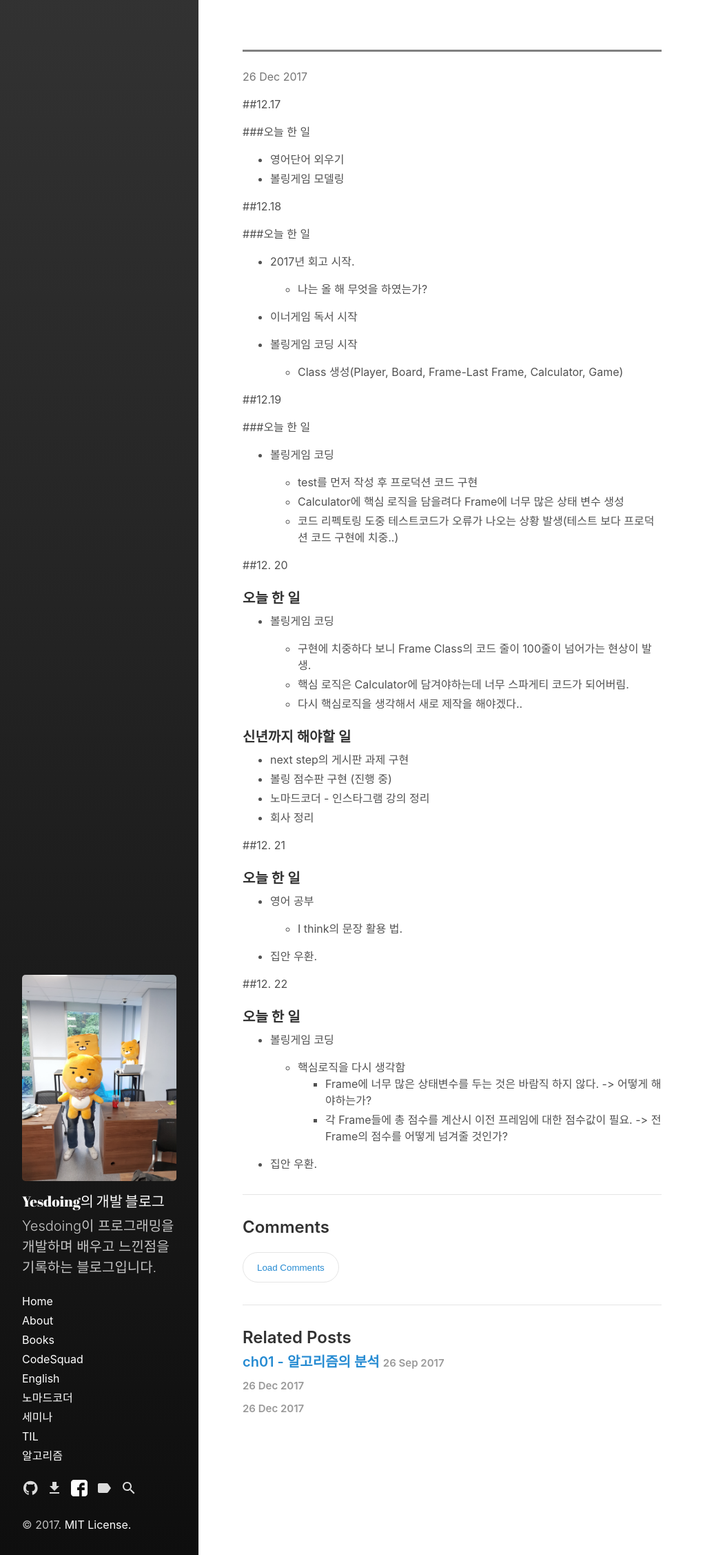
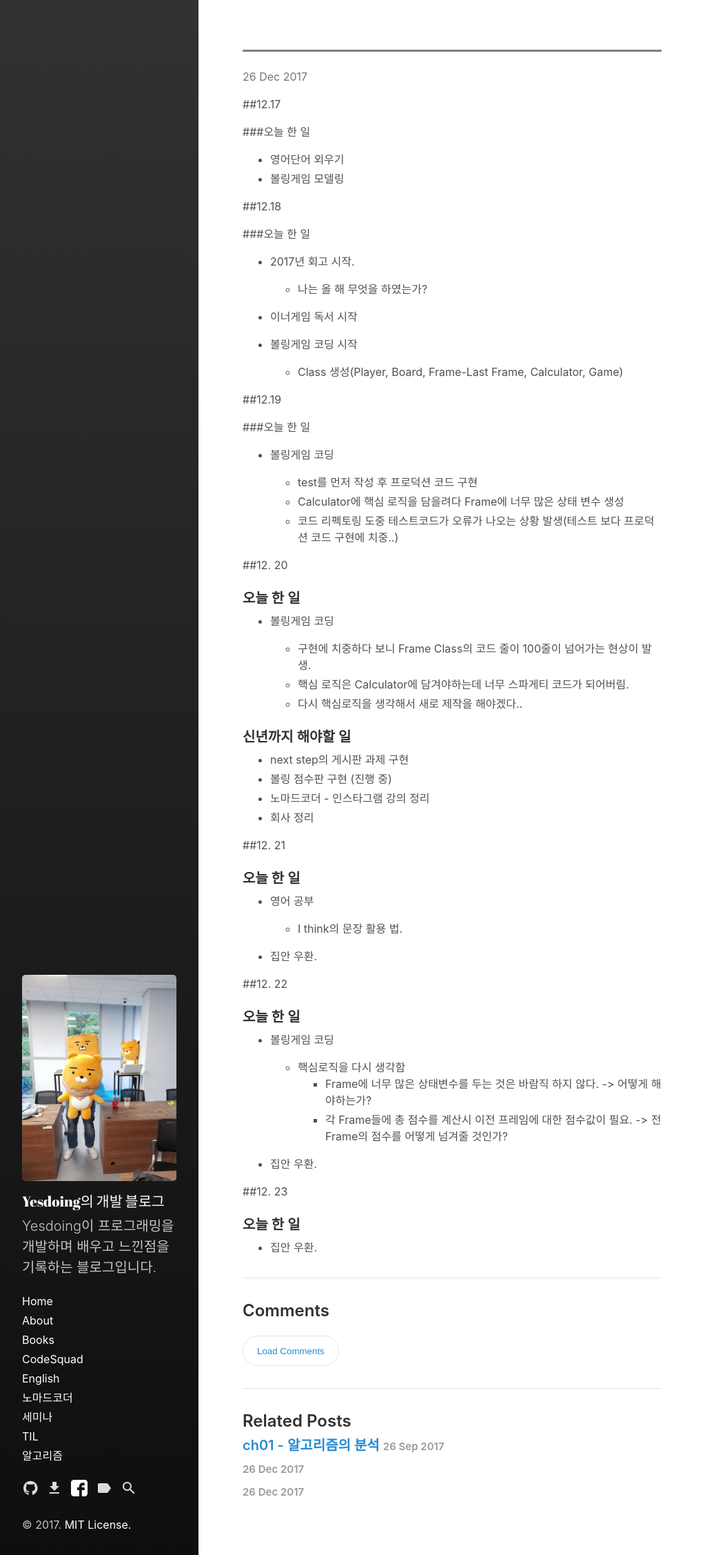
Before and after one commit to Yesdoing/Yesdoing.github.io, a Jekyll site: the page built from _posts/TIL/2017-12-17-TIL.md, in a window 1280 px wide. Shown: the whole page at 69% size, without its empty margins (0-1023 px from the left). Built offline with Jekyll 4.4.1, drawn with Linux system fonts in a browser that asks for light colours; our own code applies the rules of GitHub Pages for plain Markdown files.

Commit message:
add blog post

```diff
--- a/_posts/TIL/2017-12-17-TIL.md
+++ b/_posts/TIL/2017-12-17-TIL.md
@@ -2,7 +2,7 @@
 
 layout: post
 
-title: "17. 12. 17 ~ 22"
+title: "17. 12. 17 ~ 23"
 
 categories:
 
@@ -79,3 +79,9 @@ categories:
 		-	각 Frame들에 총 점수를 계산시 이전 프레임에 대한 점수값이 필요. -> 전 Frame의 점수를 어떻게 넘겨줄 것인가?
 
 -	집안 우환.
+
+##12. 23
+
+### 오늘 한 일
+
+-	집안 우환.
```
